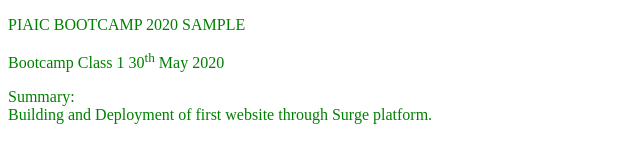
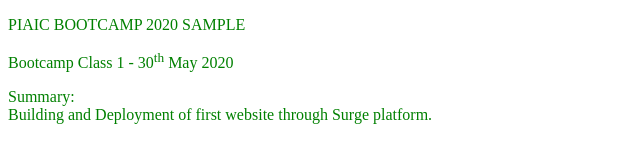
Before and after one commit to muhammadasif84/bootcamp2020sample, a plain HTML site: page index.html in a window 1280 px wide. Shown: the full height of the page, 0-640 px from the left. Drawn offline with Linux system fonts and the light colour scheme.

Commit message:
Update index.html

```diff
--- a/index.html
+++ b/index.html
@@ -11,7 +11,7 @@
     </head>
     <body>
         <p>PIAIC BOOTCAMP 2020 SAMPLE</p>
-        <p>Bootcamp Class 1 30<sup>th</sup> May 2020</p>
+        <p>Bootcamp Class 1 - 30<sup>th</sup> May 2020</p>
         <p>Summary: </br> Building and Deployment of first website through Surge platform.</p>
     </body>
 </html>
```
